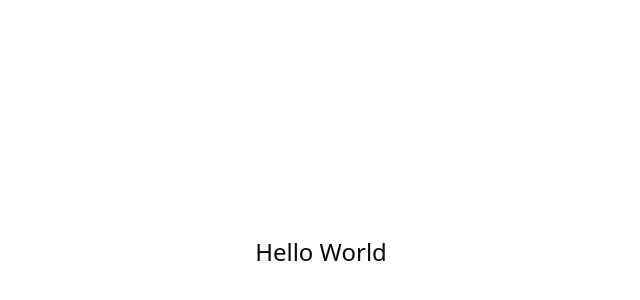
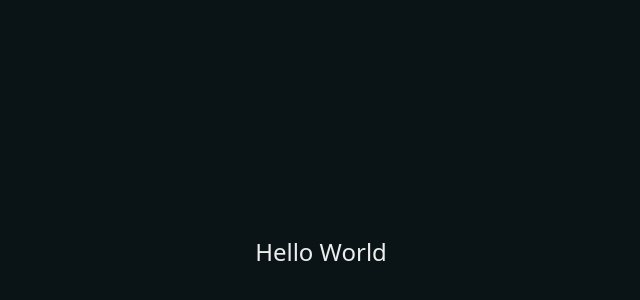
Before and after one commit to Andrej235/quark, a React (Vite) app in the folder desktop/: page / in a window 1280 px wide. Shown: the part 148-448 px from the top of the page, without its empty margins (319-959 px from the left). Built offline with nearby package versions, Linux system fonts and the light colour scheme.

Commit message:
Setup a basic blue accented theme

```diff
--- a/desktop/src/globals.css
+++ b/desktop/src/globals.css
@@ -3,111 +3,78 @@
 
 @custom-variant dark (&:is(.dark *));
 
+:root {
+  --background: 191.2 38.4% 6.4%;
+  --foreground: 191.2 3.6% 92.8%;
+  --card: 191.2 35.5% 2.8%;
+  --card-foreground: 191.2 3.6% 92.8%;
+  --popover: 191.2 38.4% 5%;
+  --popover-foreground: 191.2 3.6% 92.8%;
+  --primary: 191.2 78.3% 30.8%;
+  --primary-foreground: 0 0% 100%;
+  --secondary: 191.2 24.2% 12.8%;
+  --secondary-foreground: 0 0% 100%;
+  --muted: 229.2 24.2% 17.8%;
+  --muted-foreground: 191.2 3.6% 61.4%;
+  --accent: 229.2 24.2% 17.8%;
+  --accent-foreground: 191.2 3.6% 91.4%;
+  --destructive: 0 85.5% 35.6%;
+  --destructive-foreground: 191.2 3.6% 92.8%;
+  --border: 191.2 27.1% 27%;
+  --input: 191.2 27.1% 27%;
+  --ring: 191.2 88.7% 45.3%;
+  --radius: 0.5rem;
+  --sidebar-background: 191, 38%, 8%;
+  --sidebar-foreground: 191, 4%, 100%;
+  --sidebar-primary: 191, 78%, 25%;
+  --sidebar-primary-foreground: 0 0% 100%;
+  --sidebar-accent: 229, 24%, 15%;
+  --sidebar-accent-foreground: 0 0% 100%;
+  --sidebar-border: 191, 27%, 26%;
+  --sidebar-ring: 181, 98%, 45%;
+}
+
 @theme inline {
+  --color-background: hsl(var(--background));
+  --color-foreground: hsl(var(--foreground));
+  --font-sans: var(--font-geist-sans);
+  --font-mono: var(--font-geist-mono);
+  --color-sidebar-ring: hsl(var(--sidebar-ring));
+  --color-sidebar-border: hsl(var(--sidebar-border));
+  --color-sidebar-accent-foreground: hsl(var(--sidebar-accent-foreground));
+  --color-sidebar-accent: hsl(var(--sidebar-accent));
+  --color-sidebar-primary-foreground: hsl(var(--sidebar-primary-foreground));
+  --color-sidebar-primary: hsl(var(--sidebar-primary));
+  --color-sidebar-foreground: hsl(var(--sidebar-foreground));
+  --color-sidebar: hsl(var(--sidebar));
+  --color-chart-5: hsl(var(--chart-5));
+  --color-chart-4: hsl(var(--chart-4));
+  --color-chart-3: hsl(var(--chart-3));
+  --color-chart-2: hsl(var(--chart-2));
+  --color-chart-1: hsl(var(--chart-1));
+  --color-ring: hsl(var(--ring));
+  --color-input: hsl(var(--input));
+  --color-border: hsl(var(--border));
+  --color-destructive: hsl(var(--destructive));
+  --color-accent-foreground: hsl(var(--accent-foreground));
+  --color-accent: hsl(var(--accent));
+  --color-muted-foreground: hsl(var(--muted-foreground));
+  --color-muted: hsl(var(--muted));
+  --color-secondary-foreground: hsl(var(--secondary-foreground));
+  --color-secondary: hsl(var(--secondary));
+  --color-primary-foreground: hsl(var(--primary-foreground));
+  --color-primary: hsl(var(--primary));
+  --color-popover-foreground: hsl(var(--popover-foreground));
+  --color-popover: hsl(var(--popover));
+  --color-card-foreground: hsl(var(--card-foreground));
+  --color-card: hsl(var(--card));
   --radius-sm: calc(var(--radius) - 4px);
   --radius-md: calc(var(--radius) - 2px);
   --radius-lg: var(--radius);
   --radius-xl: calc(var(--radius) + 4px);
-  --color-background: var(--background);
-  --color-foreground: var(--foreground);
-  --color-card: var(--card);
-  --color-card-foreground: var(--card-foreground);
-  --color-popover: var(--popover);
-  --color-popover-foreground: var(--popover-foreground);
-  --color-primary: var(--primary);
-  --color-primary-foreground: var(--primary-foreground);
-  --color-secondary: var(--secondary);
-  --color-secondary-foreground: var(--secondary-foreground);
-  --color-muted: var(--muted);
-  --color-muted-foreground: var(--muted-foreground);
-  --color-accent: var(--accent);
-  --color-accent-foreground: var(--accent-foreground);
-  --color-destructive: var(--destructive);
-  --color-border: var(--border);
-  --color-input: var(--input);
-  --color-ring: var(--ring);
-  --color-chart-1: var(--chart-1);
-  --color-chart-2: var(--chart-2);
-  --color-chart-3: var(--chart-3);
-  --color-chart-4: var(--chart-4);
-  --color-chart-5: var(--chart-5);
-  --color-sidebar: var(--sidebar);
-  --color-sidebar-foreground: var(--sidebar-foreground);
-  --color-sidebar-primary: var(--sidebar-primary);
-  --color-sidebar-primary-foreground: var(--sidebar-primary-foreground);
-  --color-sidebar-accent: var(--sidebar-accent);
-  --color-sidebar-accent-foreground: var(--sidebar-accent-foreground);
-  --color-sidebar-border: var(--sidebar-border);
-  --color-sidebar-ring: var(--sidebar-ring);
-}
 
-:root {
-  --radius: 0.625rem;
-  --background: oklch(1 0 0);
-  --foreground: oklch(0.145 0 0);
-  --card: oklch(1 0 0);
-  --card-foreground: oklch(0.145 0 0);
-  --popover: oklch(1 0 0);
-  --popover-foreground: oklch(0.145 0 0);
-  --primary: oklch(0.205 0 0);
-  --primary-foreground: oklch(0.985 0 0);
-  --secondary: oklch(0.97 0 0);
-  --secondary-foreground: oklch(0.205 0 0);
-  --muted: oklch(0.97 0 0);
-  --muted-foreground: oklch(0.556 0 0);
-  --accent: oklch(0.97 0 0);
-  --accent-foreground: oklch(0.205 0 0);
-  --destructive: oklch(0.577 0.245 27.325);
-  --border: oklch(0.922 0 0);
-  --input: oklch(0.922 0 0);
-  --ring: oklch(0.708 0 0);
-  --chart-1: oklch(0.646 0.222 41.116);
-  --chart-2: oklch(0.6 0.118 184.704);
-  --chart-3: oklch(0.398 0.07 227.392);
-  --chart-4: oklch(0.828 0.189 84.429);
-  --chart-5: oklch(0.769 0.188 70.08);
-  --sidebar: oklch(0.985 0 0);
-  --sidebar-foreground: oklch(0.145 0 0);
-  --sidebar-primary: oklch(0.205 0 0);
-  --sidebar-primary-foreground: oklch(0.985 0 0);
-  --sidebar-accent: oklch(0.97 0 0);
-  --sidebar-accent-foreground: oklch(0.205 0 0);
-  --sidebar-border: oklch(0.922 0 0);
-  --sidebar-ring: oklch(0.708 0 0);
-}
-
-.dark {
-  --background: oklch(0.145 0 0);
-  --foreground: oklch(0.985 0 0);
-  --card: oklch(0.205 0 0);
-  --card-foreground: oklch(0.985 0 0);
-  --popover: oklch(0.205 0 0);
-  --popover-foreground: oklch(0.985 0 0);
-  --primary: oklch(0.922 0 0);
-  --primary-foreground: oklch(0.205 0 0);
-  --secondary: oklch(0.269 0 0);
-  --secondary-foreground: oklch(0.985 0 0);
-  --muted: oklch(0.269 0 0);
-  --muted-foreground: oklch(0.708 0 0);
-  --accent: oklch(0.269 0 0);
-  --accent-foreground: oklch(0.985 0 0);
-  --destructive: oklch(0.704 0.191 22.216);
-  --border: oklch(1 0 0 / 10%);
-  --input: oklch(1 0 0 / 15%);
-  --ring: oklch(0.556 0 0);
-  --chart-1: oklch(0.488 0.243 264.376);
-  --chart-2: oklch(0.696 0.17 162.48);
-  --chart-3: oklch(0.769 0.188 70.08);
-  --chart-4: oklch(0.627 0.265 303.9);
-  --chart-5: oklch(0.645 0.246 16.439);
-  --sidebar: oklch(0.205 0 0);
-  --sidebar-foreground: oklch(0.985 0 0);
-  --sidebar-primary: oklch(0.488 0.243 264.376);
-  --sidebar-primary-foreground: oklch(0.985 0 0);
-  --sidebar-accent: oklch(0.269 0 0);
-  --sidebar-accent-foreground: oklch(0.985 0 0);
-  --sidebar-border: oklch(1 0 0 / 10%);
-  --sidebar-ring: oklch(0.556 0 0);
+  --font-sans: var(--font-roboto);
+  --font-serif: var(--font-roboto-slab);
 }
 
 @layer base {
--- a/desktop/src/main.tsx
+++ b/desktop/src/main.tsx
@@ -4,7 +4,7 @@
 
 ReactDOM.createRoot(document.getElementById("root") as HTMLElement).render(
   <React.StrictMode>
-    <div className="grid size-full min-h-svh place-items-center">
+    <div className="bg-background grid size-full min-h-svh place-items-center">
       <h1 className="text-2xl">Hello World</h1>
     </div>
   </React.StrictMode>,
```
